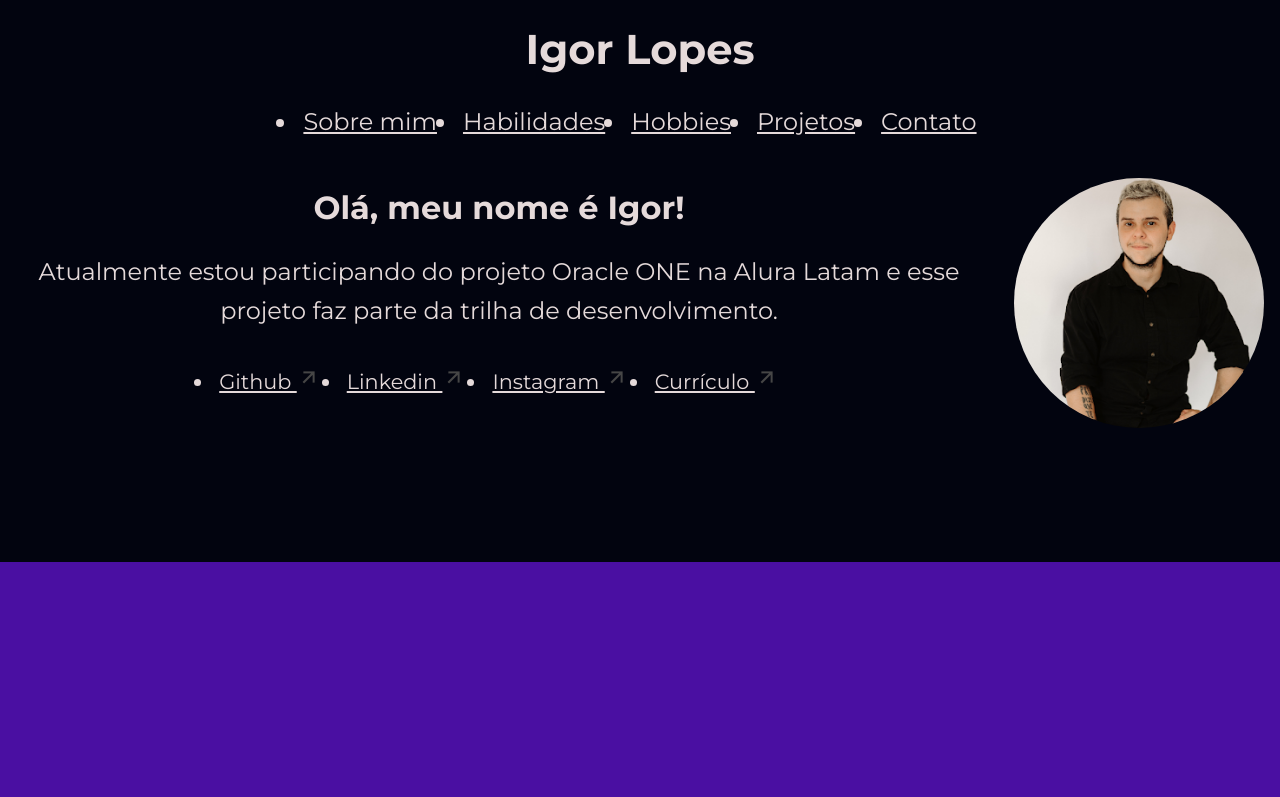
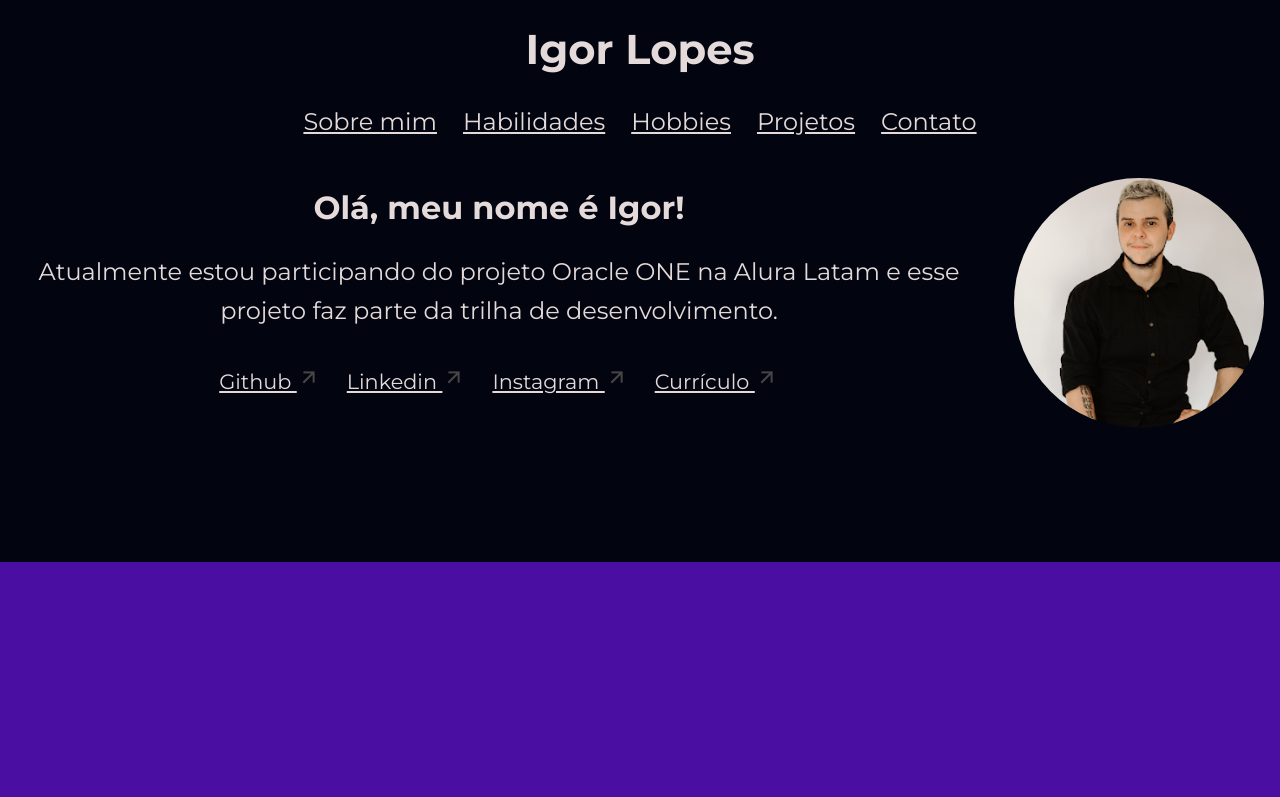
Before and after one commit to IgorSopes/portfolio-1, a plain HTML site: page index.html in a window 1280 px wide. Shown: the top 797 px of the page. Drawn offline with Linux system fonts and the light colour scheme.

Commit message:
add regras no css

```diff
--- a/style.css
+++ b/style.css
@@ -2,6 +2,9 @@
     margin: 0;
     padding: 0;
     box-sizing: border-box;
+    list-style: none;
+    vertical-align: baseline;
+    border:0;
 }
 
 
```
